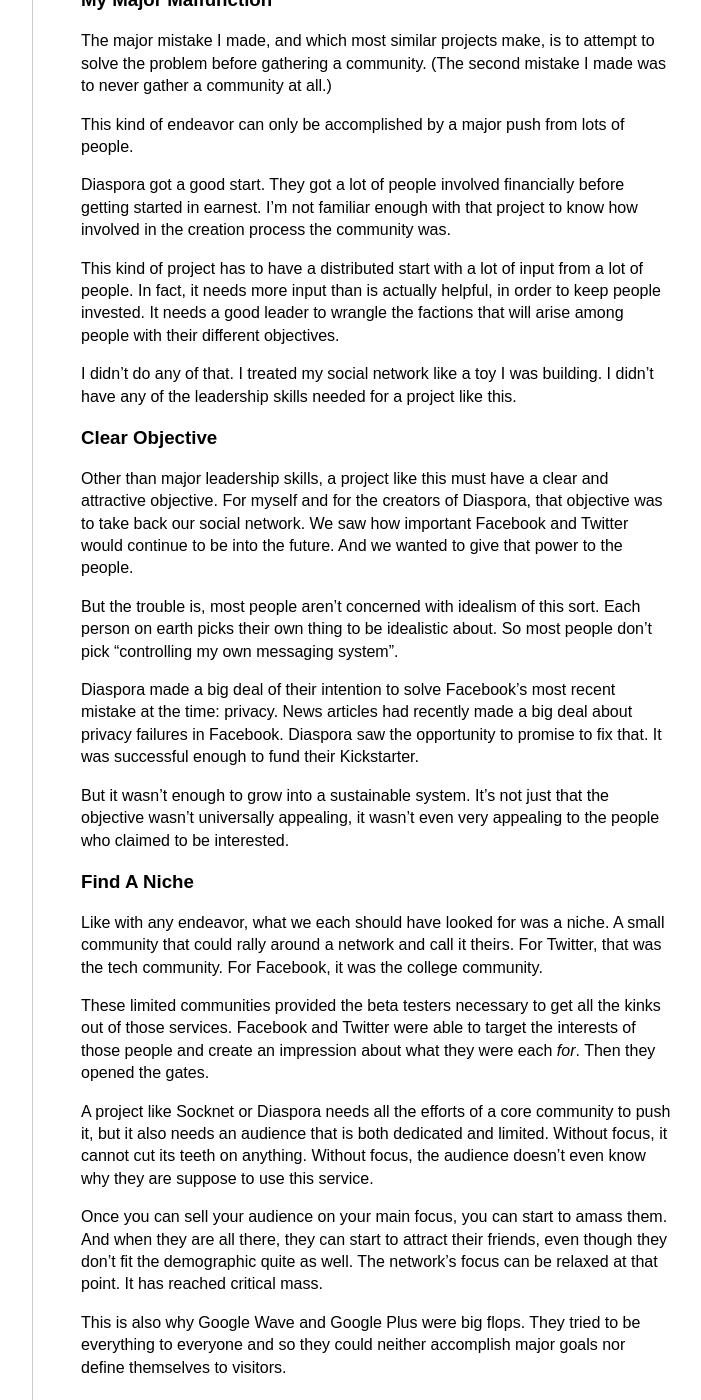
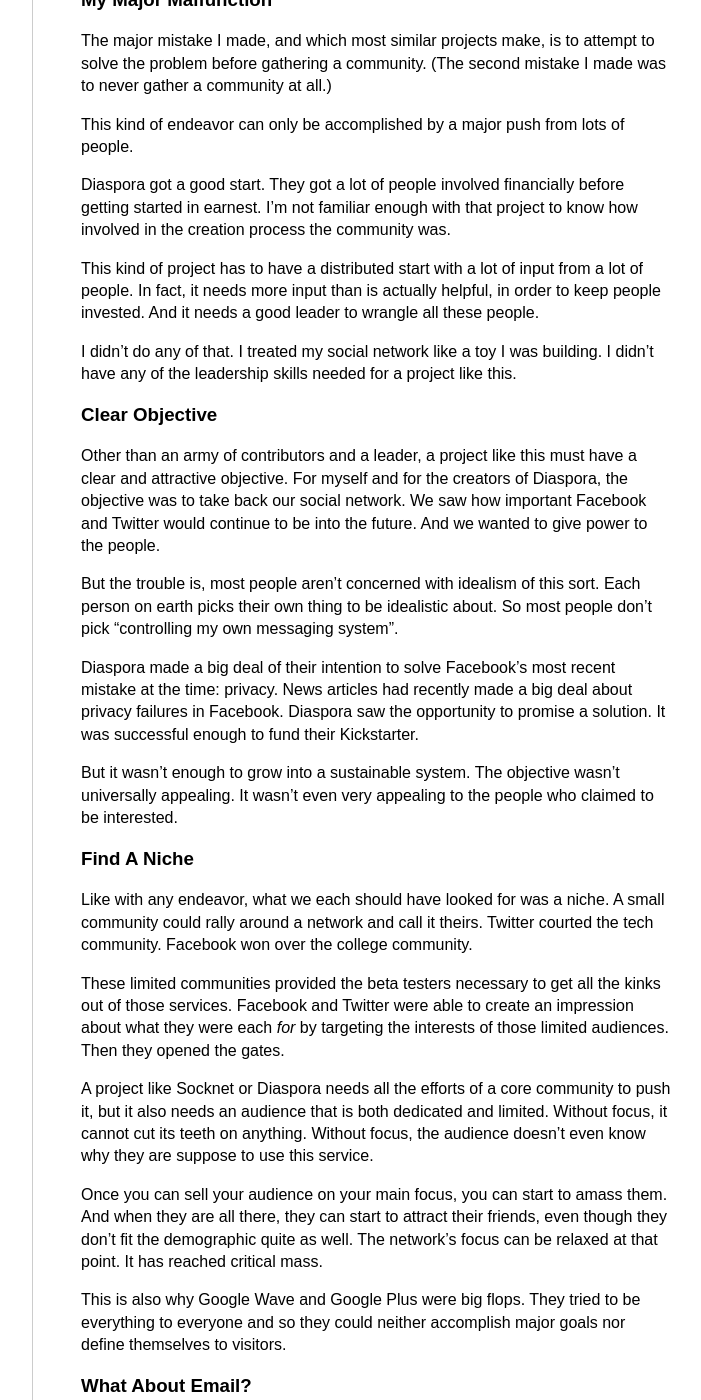
Before and after one commit to dankuck/dankuck.github.io, a Jekyll site: the page built from _posts/2017-03-06-distributed-social-networks-are-dead.md, in a window 1280 px wide and 1400 px high, scrolled down 595 px. Shown: the whole window, without its empty margins (208-909 px from the left). Built offline with Jekyll 4.4.1, drawn with Linux system fonts in a browser that asks for light colours; some of the changed text lies outside the part shown.

Commit message:
draft draft draft

```diff
--- a/_posts/2017-03-06-distributed-social-networks-are-dead.md
+++ b/_posts/2017-03-06-distributed-social-networks-are-dead.md
@@ -23,25 +23,25 @@
 
 Diaspora got a good start. They got a lot of people involved financially before getting started in earnest. I'm not familiar enough with that project to know how involved in the creation process the community was.
 
-This kind of project has to have a distributed start with a lot of input from a lot of people. In fact, it needs more input than is actually helpful, in order to keep people invested. It needs a good leader to wrangle the factions that will arise among people with their different objectives.
+This kind of project has to have a distributed start with a lot of input from a lot of people. In fact, it needs more input than is actually helpful, in order to keep people invested. And it needs a good leader to wrangle all these people.
 
 I didn't do any of that. I treated my social network like a toy I was building. I didn't have any of the leadership skills needed for a project like this.
 
 <h3>Clear Objective</h3>
 
-Other than major leadership skills, a project like this must have a clear and attractive objective. For myself and for the creators of Diaspora, that objective was to take back our social network. We saw how important Facebook and Twitter would continue to be into the future. And we wanted to give that power to the people.
+Other than an army of contributors and a leader, a project like this must have a clear and attractive objective. For myself and for the creators of Diaspora, the objective was to take back our social network. We saw how important Facebook and Twitter would continue to be into the future. And we wanted to give power to the people.
 
 But the trouble is, most people aren't concerned with idealism of this sort. Each person on earth picks their own thing to be idealistic about. So most people don't pick "controlling my own messaging system".
 
-Diaspora made a big deal of their intention to solve Facebook's most recent mistake at the time: privacy. News articles had recently made a big deal about privacy failures in Facebook. Diaspora saw the opportunity to promise to fix that. It was successful enough to fund their Kickstarter.
+Diaspora made a big deal of their intention to solve Facebook's most recent mistake at the time: privacy. News articles had recently made a big deal about privacy failures in Facebook. Diaspora saw the opportunity to promise a solution. It was successful enough to fund their Kickstarter.
 
-But it wasn't enough to grow into a sustainable system. It's not just that the objective wasn't universally appealing, it wasn't even very appealing to the people who claimed to be interested.
+But it wasn't enough to grow into a sustainable system. The objective wasn't universally appealing. It wasn't even very appealing to the people who claimed to be interested.
 
 <h3>Find A Niche</h3>
 
-Like with any endeavor, what we each should have looked for was a niche. A small community that could rally around a network and call it theirs. For Twitter, that was the tech community. For Facebook, it was the college community.
+Like with any endeavor, what we each should have looked for was a niche. A small community could rally around a network and call it theirs. Twitter courted the tech community. Facebook won over the college community.
 
-These limited communities provided the beta testers necessary to get all the kinks out of those services. Facebook and Twitter were able to target the interests of those people and create an impression about what they were each *for*. Then they opened the gates.
+These limited communities provided the beta testers necessary to get all the kinks out of those services. Facebook and Twitter were able to create an impression about what they were each *for* by targeting the interests of those limited audiences. Then they opened the gates.
 
 A project like Socknet or Diaspora needs all the efforts of a core community to push it, but it also needs an audience that is both dedicated and limited. Without focus, it cannot cut its teeth on anything. Without focus, the audience doesn't even know why they are suppose to use this service.
 
@@ -55,19 +55,25 @@
 
 Email is a social network of a sort. I'm stretching the term here, but it has the essential features: contacts and messages.
 
-So why did email do so well at being the kind of technology that we are having trouble creating, now?
+So why did email do so well at being the kind of technology we are having trouble creating now?
 
-Well, actually email started as many separate services that were later stitched together. It also had one major advantage in the technology of the time. It was crap.
+When email was created, each mainframe machine was separate from the others and had its own email so people on *that machine* could communicate. They were later stitched together via data lines between systems. So it had to be distributed.
+
+There was also one major feature of the technology of the time that lead each player to want to control their own email. It was crap.
 
 It was absurd to think, in the mid-1970's, that everyone would use one system somewhere to handle all of their messaging needs.
 
 What if that system was down? What if it was full? Who maintains this system? What do they get out of it? Do we pay them?
 
-Instead of paying them, someone sat down and said "This isn't that hard. We just need to get these computers to say the right things about email to each other. Five to eight commands ought to be sufficient."
+Instead of trying to make one email system for everyone, omeone sat down and said "We can do this together. This isn't that hard. We just need to get these computers to say the right things about email to each other. Five to eight commands ought to be sufficient."
 
 So they wrote up a proposal, and they sent it to everyone. The community was small and it was possible to get your message out to everyone who knew anything about networked computers.
 
 There was some back and forth and finally they settled on what these computers would say to each other. Then people wrote computer programs to fit the specifications they had come up with.
+
+So email was distributed by necessity and because it grew up organically.
+
+<h3>The Necessity Is Gone</h3>
 
 That's a tall order at this late date. If the idea of email was invented today, someone would sell it. There would be one big company selling the idea of sending messages to your office mates and other businesses. There would be competitors, but they would mostly die away because the biggest one refused to interoperate.
 
@@ -79,12 +85,12 @@
 
 And you've probably guessed that I'm saying if email were invented now, it would turn into social networks. Not into a distributed and free system that has barely changed in 40 years.
 
-If social networks can be reworked as a distributed system that isn't owned by a single corporation, then email may be the model, but it can't be create the same way.
+If social networks can be reworked as a distributed system that isn't owned by a single corporation, then email may be the model. But distributing the social network isn't the easiest way to do it now. So we can't learn much from the way email was created.
 
 <h3>Is The Dream Dead?</h3>
 
-I'm not making excuses and saying it can't be done. I'm saying it *can* be done. The people can own their own social network. Or at least, more players can be involved.
+I'm not saying it can't be done. That would just be an excuse for my failure. I'm saying it *can* be done. The people can own their own social network. Or at least, more players can be involved.
 
-I failed because I'm not the guy for the job of revolutionizing the social networks. But somewhere there is just such a person. And if you are that person or you know that person, maybe you should try this. I've laid out some major points I think you'd have to hit.
+I'm not the guy for the job of revolutionizing the social networks. But somewhere there is just such a person. And if you are that person or you know that person, maybe you should try this. I've laid out some major points I think you'd have to hit.
 
 For my part, I think there are simpler things I can revolutionize.
```
Also changed, not shown: other parts of _posts/2017-03-06-distributed-social-networks-are-dead.md (+2 -2 lines).
